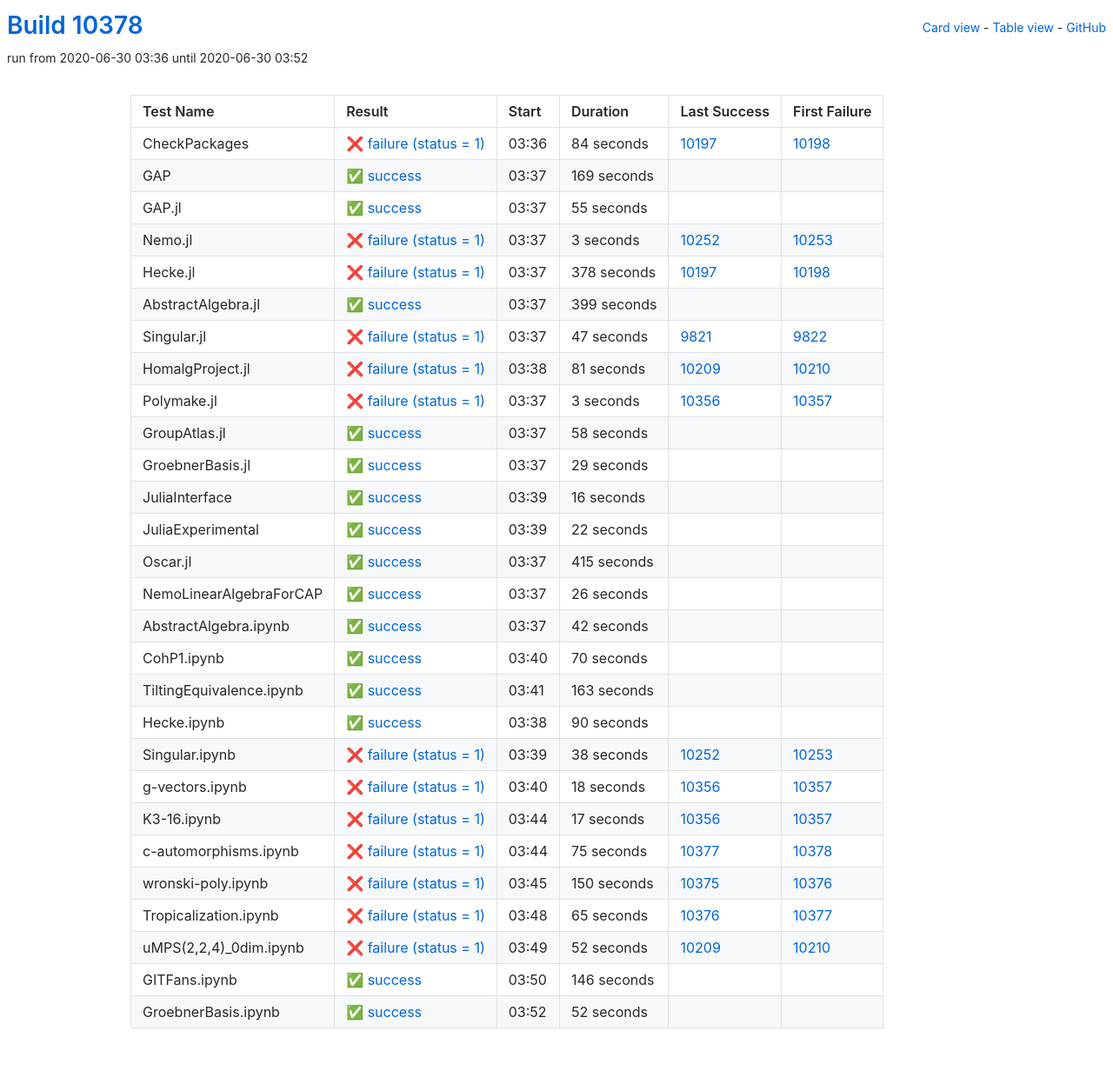
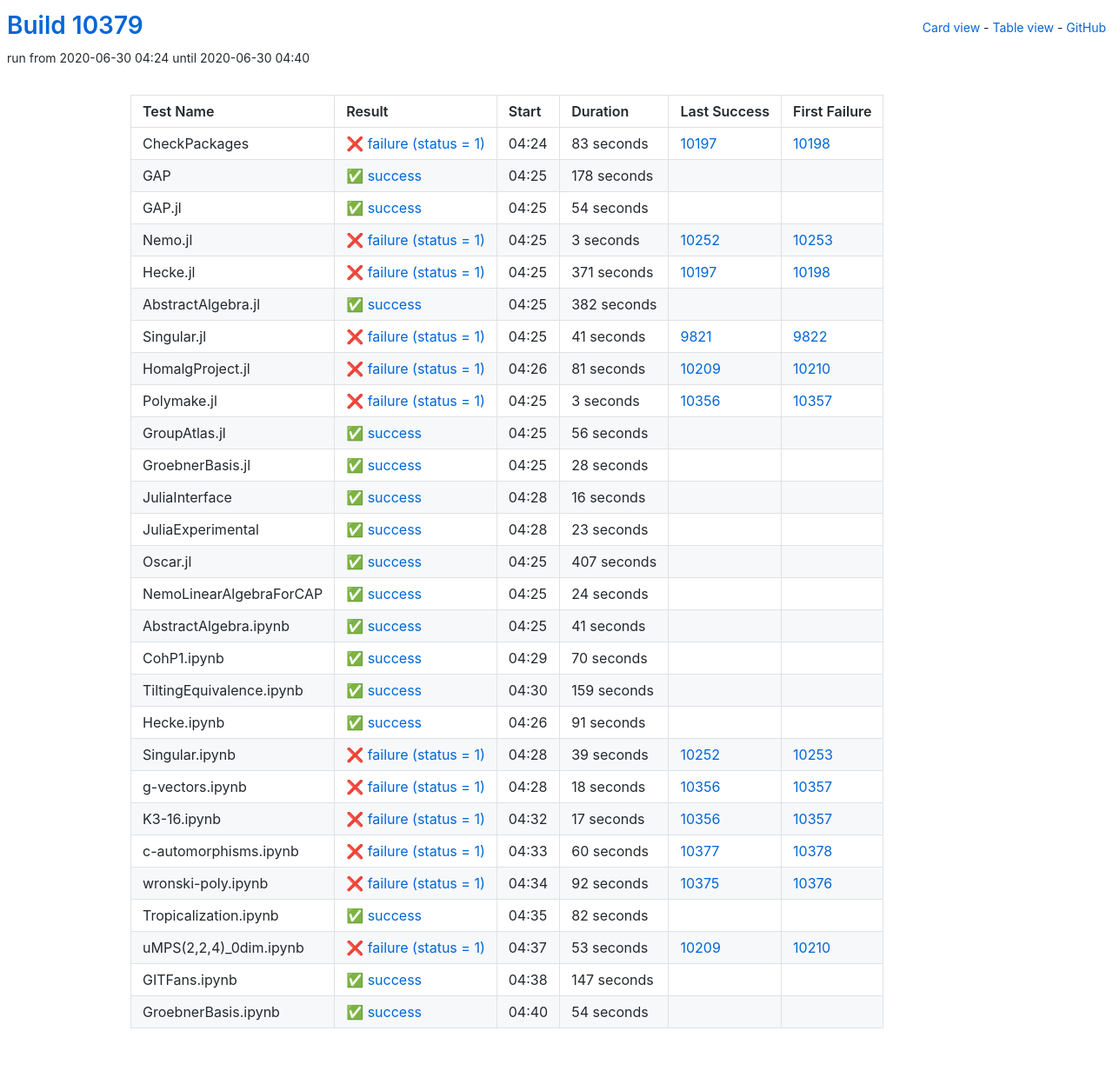
Before and after one commit to oscar-system/oscar-ci-status, a Jekyll site: the page built from table.html, in a window 1280 px wide. Shown: the whole page at 87% size. Built offline with Jekyll 4.4.1, drawn with Linux system fonts in a browser that asks for light colours.

Commit message:
Build #10379

```diff
--- a/_data/ci.yml
+++ b/_data/ci.yml
@@ -1,6 +1,6 @@
 ---
-build: 10378
-build_url: https://oscarci.mathematik.uni-kl.de/job/oscar/10378/
+build: 10379
+build_url: https://oscarci.mathematik.uni-kl.de/job/oscar/10379/
 job: oscar
 organization: oscar-system
 repo: oscar-ci-status
@@ -8,44 +8,44 @@
 tests:
 - name: CheckPackages
   id: checkpackages
-  log: https://oscarci.mathematik.uni-kl.de/job/oscar/10378/artifact/logs/build-10378/CheckPackages.log
-  start: 2020-06-30 03:36
+  log: https://oscarci.mathematik.uni-kl.de/job/oscar/10379/artifact/logs/build-10379/CheckPackages.log
+  start: 2020-06-30 04:24
   success: false
   exitcode: 1
   status: failure
-  duration: 84
+  duration: 83
   last_success: 10197
   last_success_url: https://oscarci.mathematik.uni-kl.de/job/oscar/10197/
   first_failure: 10198
   first_failure_url: https://oscarci.mathematik.uni-kl.de/job/oscar/10198/
 - name: GAP
   id: gap
-  log: https://oscarci.mathematik.uni-kl.de/job/oscar/10378/artifact/logs/build-10378/GAP.log
-  start: 2020-06-30 03:37
+  log: https://oscarci.mathematik.uni-kl.de/job/oscar/10379/artifact/logs/build-10379/GAP.log
+  start: 2020-06-30 04:25
   success: true
   exitcode: 0
   status: success
-  duration: 169
+  duration: 178
   last_success: false
   last_success_url:
   first_failure: false
   first_failure_url:
 - name: GAP.jl
   id: gap-jl
-  log: https://oscarci.mathematik.uni-kl.de/job/oscar/10378/artifact/logs/build-10378/GAP.jl.log
-  start: 2020-06-30 03:37
+  log: https://oscarci.mathematik.uni-kl.de/job/oscar/10379/artifact/logs/build-10379/GAP.jl.log
+  start: 2020-06-30 04:25
   success: true
   exitcode: 0
   status: success
-  duration: 55
+  duration: 54
   last_success: false
   last_success_url:
   first_failure: false
   first_failure_url:
 - name: Nemo.jl
   id: nemo-jl
-  log: https://oscarci.mathematik.uni-kl.de/job/oscar/10378/artifact/logs/build-10378/Nemo.jl.log
-  start: 2020-06-30 03:37
+  log: https://oscarci.mathematik.uni-kl.de/job/oscar/10379/artifact/logs/build-10379/Nemo.jl.log
+  start: 2020-06-30 04:25
   success: false
   exitcode: 1
   status: failure
@@ -56,44 +56,44 @@
   first_failure_url: https://oscarci.mathematik.uni-kl.de/job/oscar/10253/
 - name: Hecke.jl
   id: hecke-jl
-  log: https://oscarci.mathematik.uni-kl.de/job/oscar/10378/artifact/logs/build-10378/Hecke.jl.log
-  start: 2020-06-30 03:37
+  log: https://oscarci.mathematik.uni-kl.de/job/oscar/10379/artifact/logs/build-10379/Hecke.jl.log
+  start: 2020-06-30 04:25
   success: false
   exitcode: 1
   status: failure
-  duration: 378
+  duration: 371
   last_success: 10197
   last_success_url: https://oscarci.mathematik.uni-kl.de/job/oscar/10197/
   first_failure: 10198
   first_failure_url: https://oscarci.mathematik.uni-kl.de/job/oscar/10198/
 - name: AbstractAlgebra.jl
   id: abstractalgebra-jl
-  log: https://oscarci.mathematik.uni-kl.de/job/oscar/10378/artifact/logs/build-10378/AbstractAlgebra.jl.log
-  start: 2020-06-30 03:37
+  log: https://oscarci.mathematik.uni-kl.de/job/oscar/10379/artifact/logs/build-10379/AbstractAlgebra.jl.log
+  start: 2020-06-30 04:25
   success: true
   exitcode: 0
   status: success
-  duration: 399
+  duration: 382
   last_success: false
   last_success_url:
   first_failure: false
   first_failure_url:
 - name: Singular.jl
   id: singular-jl
-  log: https://oscarci.mathematik.uni-kl.de/job/oscar/10378/artifact/logs/build-10378/Singular.jl.log
-  start: 2020-06-30 03:37
+  log: https://oscarci.mathematik.uni-kl.de/job/oscar/10379/artifact/logs/build-10379/Singular.jl.log
+  start: 2020-06-30 04:25
   success: false
   exitcode: 1
   status: failure
-  duration: 47
+  duration: 41
   last_success: 9821
   last_success_url: https://oscarci.mathematik.uni-kl.de/job/oscar/9821/
   first_failure: 9822
   first_failure_url: https://oscarci.mathematik.uni-kl.de/job/oscar/9822/
 - name: HomalgProject.jl
   id: homalgproject-jl
-  log: https://oscarci.mathematik.uni-kl.de/job/oscar/10378/artifact/logs/build-10378/HomalgProject.jl.log
-  start: 2020-06-30 03:38
+  log: https://oscarci.mathematik.uni-kl.de/job/oscar/10379/artifact/logs/build-10379/HomalgProject.jl.log
+  start: 2020-06-30 04:26
   success: false
   exitcode: 1
   status: failure
@@ -104,8 +104,8 @@
   first_failure_url: https://oscarci.mathematik.uni-kl.de/job/oscar/10210/
 - name: Polymake.jl
   id: polymake-jl
-  log: https://oscarci.mathematik.uni-kl.de/job/oscar/10378/artifact/logs/build-10378/Polymake.jl.log
-  start: 2020-06-30 03:37
+  log: https://oscarci.mathematik.uni-kl.de/job/oscar/10379/artifact/logs/build-10379/Polymake.jl.log
+  start: 2020-06-30 04:25
   success: false
   exitcode: 1
   status: failure
@@ -116,32 +116,32 @@
   first_failure_url: https://oscarci.mathematik.uni-kl.de/job/oscar/10357/
 - name: GroupAtlas.jl
   id: groupatlas-jl
-  log: https://oscarci.mathematik.uni-kl.de/job/oscar/10378/artifact/logs/build-10378/GroupAtlas.jl.log
-  start: 2020-06-30 03:37
+  log: https://oscarci.mathematik.uni-kl.de/job/oscar/10379/artifact/logs/build-10379/GroupAtlas.jl.log
+  start: 2020-06-30 04:25
   success: true
   exitcode: 0
   status: success
-  duration: 58
+  duration: 56
   last_success: false
   last_success_url:
   first_failure: false
   first_failure_url:
 - name: GroebnerBasis.jl
   id: groebnerbasis-jl
-  log: https://oscarci.mathematik.uni-kl.de/job/oscar/10378/artifact/logs/build-10378/GroebnerBasis.jl.log
-  start: 2020-06-30 03:37
+  log: https://oscarci.mathematik.uni-kl.de/job/oscar/10379/artifact/logs/build-10379/GroebnerBasis.jl.log
+  start: 2020-06-30 04:25
   success: true
   exitcode: 0
   status: success
-  duration: 29
+  duration: 28
   last_success: false
   last_success_url:
   first_failure: false
   first_failure_url:
 - name: JuliaInterface
   id: juliainterface
-  log: https://oscarci.mathematik.uni-kl.de/job/oscar/10378/artifact/logs/build-10378/JuliaInterface.log
-  start: 2020-06-30 03:39
+  log: https://oscarci.mathematik.uni-kl.de/job/oscar/10379/artifact/logs/build-10379/JuliaInterface.log
+  start: 2020-06-30 04:28
   success: true
   exitcode: 0
   status: success
@@ -152,56 +152,56 @@
   first_failure_url:
 - name: JuliaExperimental
   id: juliaexperimental
-  log: https://oscarci.mathematik.uni-kl.de/job/oscar/10378/artifact/logs/build-10378/JuliaExperimental.log
-  start: 2020-06-30 03:39
+  log: https://oscarci.mathematik.uni-kl.de/job/oscar/10379/artifact/logs/build-10379/JuliaExperimental.log
+  start: 2020-06-30 04:28
   success: true
   exitcode: 0
   status: success
-  duration: 22
+  duration: 23
   last_success: false
   last_success_url:
   first_failure: false
   first_failure_url:
 - name: Oscar.jl
   id: oscar-jl
-  log: https://oscarci.mathematik.uni-kl.de/job/oscar/10378/artifact/logs/build-10378/Oscar.jl.log
-  start: 2020-06-30 03:37
+  log: https://oscarci.mathematik.uni-kl.de/job/oscar/10379/artifact/logs/build-10379/Oscar.jl.log
+  start: 2020-06-30 04:25
   success: true
   exitcode: 0
   status: success
-  duration: 415
+  duration: 407
   last_success: false
   last_success_url:
   first_failure: false
   first_failure_url:
 - name: NemoLinearAlgebraForCAP
   id: nemolinearalgebraforcap
-  log: https://oscarci.mathematik.uni-kl.de/job/oscar/10378/artifact/logs/build-10378/NemoLinearAlgebraForCAP.log
-  start: 2020-06-30 03:37
+  log: https://oscarci.mathematik.uni-kl.de/job/oscar/10379/artifact/logs/build-10379/NemoLinearAlgebraForCAP.log
+  start: 2020-06-30 04:25
   success: true
   exitcode: 0
   status: success
-  duration: 26
+  duration: 24
   last_success: false
   last_success_url:
   first_failure: false
   first_failure_url:
 - name: AbstractAlgebra.ipynb
   id: abstractalgebra-ipynb
-  log: https://oscarci.mathematik.uni-kl.de/job/oscar/10378/artifact/logs/build-10378/AbstractAlgebra.ipynb.log
-  start: 2020-06-30 03:37
+  log: https://oscarci.mathematik.uni-kl.de/job/oscar/10379/artifact/logs/build-10379/AbstractAlgebra.ipynb.log
+  start: 2020-06-30 04:25
   success: true
   exitcode: 0
   status: success
-  duration: 42
+  duration: 41
   last_success: false
   last_success_url:
   first_failure: false
   first_failure_url:
 - name: CohP1.ipynb
   id: cohp1-ipynb
-  log: https://oscarci.mathematik.uni-kl.de/job/oscar/10378/artifact/logs/build-10378/CohP1.ipynb.log
-  start: 2020-06-30 03:40
+  log: https://oscarci.mathematik.uni-kl.de/job/oscar/10379/artifact/logs/build-10379/CohP1.ipynb.log
+  start: 2020-06-30 04:29
   success: true
   exitcode: 0
   status: success
@@ -212,44 +212,44 @@
   first_failure_url:
 - name: TiltingEquivalence.ipynb
   id: tiltingequivalence-ipynb
-  log: https://oscarci.mathematik.uni-kl.de/job/oscar/10378/artifact/logs/build-10378/TiltingEquivalence.ipynb.log
-  start: 2020-06-30 03:41
+  log: https://oscarci.mathematik.uni-kl.de/job/oscar/10379/artifact/logs/build-10379/TiltingEquivalence.ipynb.log
+  start: 2020-06-30 04:30
   success: true
   exitcode: 0
   status: success
-  duration: 163
+  duration: 159
   last_success: false
   last_success_url:
   first_failure: false
   first_failure_url:
 - name: Hecke.ipynb
   id: hecke-ipynb
-  log: https://oscarci.mathematik.uni-kl.de/job/oscar/10378/artifact/logs/build-10378/Hecke.ipynb.log
-  start: 2020-06-30 03:38
+  log: https://oscarci.mathematik.uni-kl.de/job/oscar/10379/artifact/logs/build-10379/Hecke.ipynb.log
+  start: 2020-06-30 04:26
   success: true
   exitcode: 0
   status: success
-  duration: 90
+  duration: 91
   last_success: false
   last_success_url:
   first_failure: false
   first_failure_url:
 - name: Singular.ipynb
   id: singular-ipynb
-  log: https://oscarci.mathematik.uni-kl.de/job/oscar/10378/artifact/logs/build-10378/Singular.ipynb.log
-  start: 2020-06-30 03:39
+  log: https://oscarci.mathematik.uni-kl.de/job/oscar/10379/artifact/logs/build-10379/Singular.ipynb.log
+  start: 2020-06-30 04:28
   success: false
   exitcode: 1
   status: failure
-  duration: 38
+  duration: 39
   last_success: 10252
   last_success_url: https://oscarci.mathematik.uni-kl.de/job/oscar/10252/
   first_failure: 10253
   first_failure_url: https://oscarci.mathematik.uni-kl.de/job/oscar/10253/
 - name: g-vectors.ipynb
   id: g-vectors-ipynb
-  log: https://oscarci.mathematik.uni-kl.de/job/oscar/10378/artifact/logs/build-10378/g-vectors.ipynb.log
-  start: 2020-06-30 03:40
+  log: https://oscarci.mathematik.uni-kl.de/job/oscar/10379/artifact/logs/build-10379/g-vectors.ipynb.log
+  start: 2020-06-30 04:28
   success: false
   exitcode: 1
   status: failure
@@ -260,8 +260,8 @@
   first_failure_url: https://oscarci.mathematik.uni-kl.de/job/oscar/10357/
 - name: K3-16.ipynb
   id: k3-16-ipynb
-  log: https://oscarci.mathematik.uni-kl.de/job/oscar/10378/artifact/logs/build-10378/K3-16.ipynb.log
-  start: 2020-06-30 03:44
+  log: https://oscarci.mathematik.uni-kl.de/job/oscar/10379/artifact/logs/build-10379/K3-16.ipynb.log
+  start: 2020-06-30 04:32
   success: false
   exitcode: 1
   status: failure
@@ -272,72 +272,72 @@
   first_failure_url: https://oscarci.mathematik.uni-kl.de/job/oscar/10357/
 - name: c-automorphisms.ipynb
   id: c-automorphisms-ipynb
-  log: https://oscarci.mathematik.uni-kl.de/job/oscar/10378/artifact/logs/build-10378/c-automorphisms.ipynb.log
-  start: 2020-06-30 03:44
+  log: https://oscarci.mathematik.uni-kl.de/job/oscar/10379/artifact/logs/build-10379/c-automorphisms.ipynb.log
+  start: 2020-06-30 04:33
   success: false
   exitcode: 1
   status: failure
-  duration: 75
+  duration: 60
   last_success: 10377
   last_success_url: https://oscarci.mathematik.uni-kl.de/job/oscar/10377/
   first_failure: 10378
   first_failure_url: https://oscarci.mathematik.uni-kl.de/job/oscar/10378/
 - name: wronski-poly.ipynb
   id: wronski-poly-ipynb
-  log: https://oscarci.mathematik.uni-kl.de/job/oscar/10378/artifact/logs/build-10378/wronski-poly.ipynb.log
-  start: 2020-06-30 03:45
+  log: https://oscarci.mathematik.uni-kl.de/job/oscar/10379/artifact/logs/build-10379/wronski-poly.ipynb.log
+  start: 2020-06-30 04:34
   success: false
   exitcode: 1
   status: failure
-  duration: 150
+  duration: 92
   last_success: 10375
   last_success_url: https://oscarci.mathematik.uni-kl.de/job/oscar/10375/
   first_failure: 10376
   first_failure_url: https://oscarci.mathematik.uni-kl.de/job/oscar/10376/
 - name: Tropicalization.ipynb
   id: tropicalization-ipynb
-  log: https://oscarci.mathematik.uni-kl.de/job/oscar/10378/artifact/logs/build-10378/Tropicalization.ipynb.log
-  start: 2020-06-30 03:48
+  log: https://oscarci.mathematik.uni-kl.de/job/oscar/10379/artifact/logs/build-10379/Tropicalization.ipynb.log
+  start: 2020-06-30 04:35
+  success: true
+  exitcode: 0
+  status: success
+  duration: 82
+  last_success: false
+  last_success_url:
+  first_failure: false
+  first_failure_url:
+- name: uMPS(2,2,4)_0dim.ipynb
+  id: umps-2-2-4-0dim-ipynb
+  log: https://oscarci.mathematik.uni-kl.de/job/oscar/10379/artifact/logs/build-10379/uMPS-2-2-4-_0dim.ipynb.log
+  start: 2020-06-30 04:37
   success: false
   exitcode: 1
   status: failure
-  duration: 65
-  last_success: 10376
-  last_success_url: https://oscarci.mathematik.uni-kl.de/job/oscar/10376/
-  first_failure: 10377
-  first_failure_url: https://oscarci.mathematik.uni-kl.de/job/oscar/10377/
-- name: uMPS(2,2,4)_0dim.ipynb
-  id: umps-2-2-4-0dim-ipynb
-  log: https://oscarci.mathematik.uni-kl.de/job/oscar/10378/artifact/logs/build-10378/uMPS-2-2-4-_0dim.ipynb.log
-  start: 2020-06-30 03:49
-  success: false
-  exitcode: 1
-  status: failure
-  duration: 52
+  duration: 53
   last_success: 10209
   last_success_url: https://oscarci.mathematik.uni-kl.de/job/oscar/10209/
   first_failure: 10210
   first_failure_url: https://oscarci.mathematik.uni-kl.de/job/oscar/10210/
 - name: GITFans.ipynb
   id: gitfans-ipynb
-  log: https://oscarci.mathematik.uni-kl.de/job/oscar/10378/artifact/logs/build-10378/GITFans.ipynb.log
-  start: 2020-06-30 03:50
+  log: https://oscarci.mathematik.uni-kl.de/job/oscar/10379/artifact/logs/build-10379/GITFans.ipynb.log
+  start: 2020-06-30 04:38
   success: true
   exitcode: 0
   status: success
-  duration: 146
+  duration: 147
   last_success: false
   last_success_url:
   first_failure: false
   first_failure_url:
 - name: GroebnerBasis.ipynb
   id: groebnerbasis-ipynb
-  log: https://oscarci.mathematik.uni-kl.de/job/oscar/10378/artifact/logs/build-10378/GroebnerBasis.ipynb.log
-  start: 2020-06-30 03:52
+  log: https://oscarci.mathematik.uni-kl.de/job/oscar/10379/artifact/logs/build-10379/GroebnerBasis.ipynb.log
+  start: 2020-06-30 04:40
   success: true
   exitcode: 0
   status: success
-  duration: 52
+  duration: 54
   last_success: false
   last_success_url:
   first_failure: false
```
Also changed, not shown: README.md.
